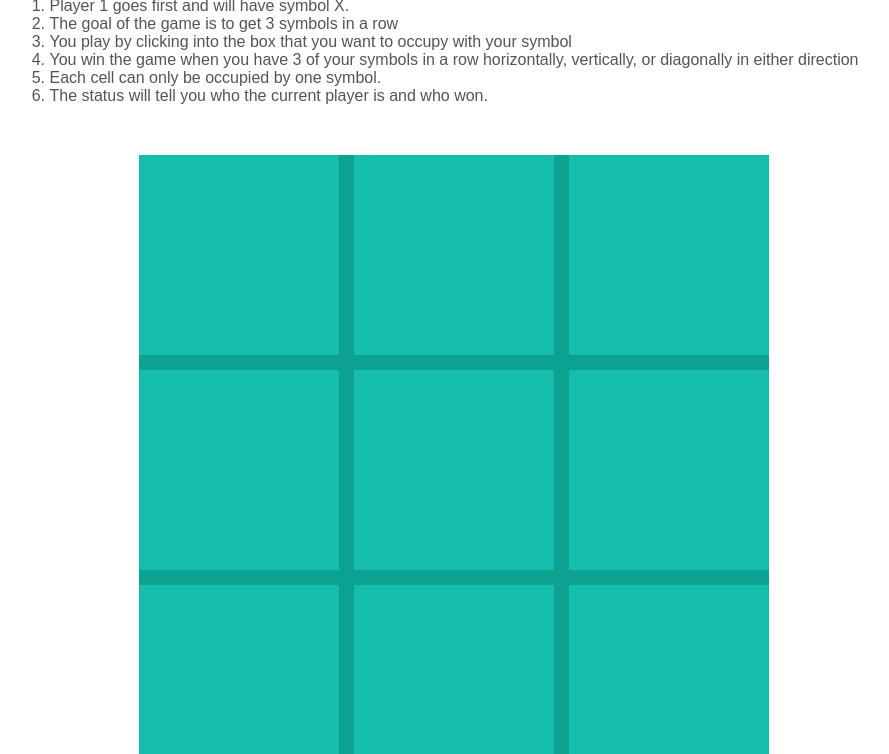
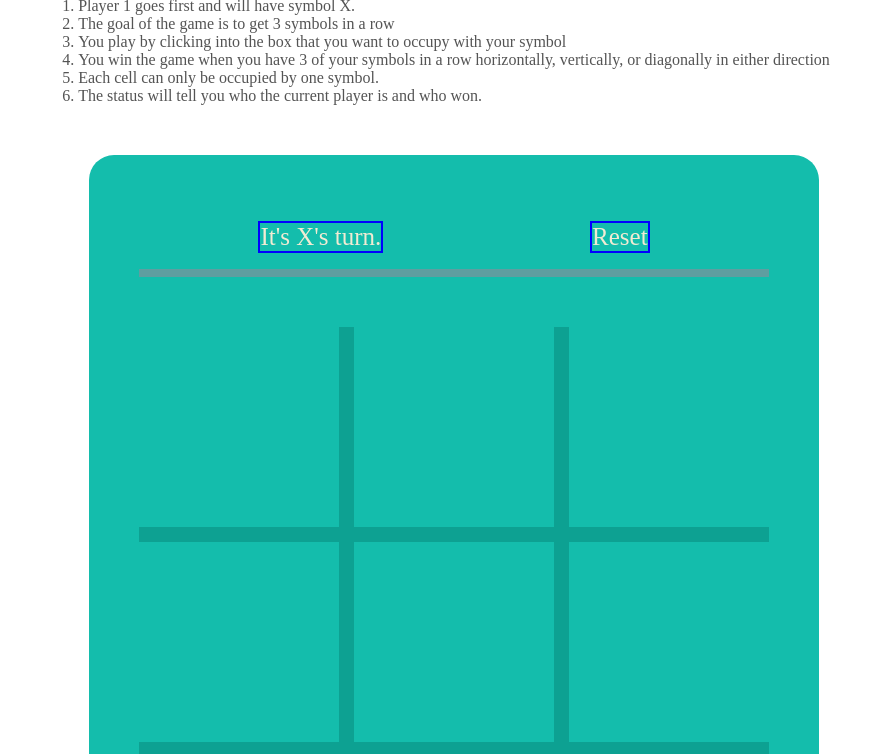
Before and after one commit to VivianeBusch-Wallace/tic-tac-toe-game, a website: page src/index.html in a window 1280 px wide. Shown: the part 58-812 px from the top of the page, without its empty margins (186-1075 px from the left). Drawn offline with nearby package versions, Linux system fonts and the light colour scheme; files that its build step writes are made by us from their sources.

Commit message:
styles temporarily, working on JS now

```diff
--- a/src/index.html
+++ b/src/index.html
@@ -29,8 +29,8 @@
     </div>
     <div class="game-container">
       <div class="status-reset">
-        <div class="status"></div>
-        <div class="reset"></div>
+        <div class="status">It's X's turn.</div>
+        <div class="reset">Reset</div>
       </div>
       <div class="game-grid">
         <div class="game-cell cell1"></div>
--- a/src/scss/_game.scss
+++ b/src/scss/_game.scss
@@ -1,49 +1,45 @@
-* {
-  box-sizing: border-box;
-  margin: 0;
-  padding: 0;
-}
-
-body {
-  color: #545454;
-  @include center(column);
-}
-
-.container {
+.game-container {
   background: #14bdac;
   margin: 50px;
   padding: 50px;
   border-radius: 25px;
 }
 
-.title {
-  text-align: center;
+// .title {
+//   text-align: center;
+// }
+
+// .title span {
+//   color: #f2ebd3;
+// }
+
+.status-reset {
+  display: flex;
+  //   margin-top: 25px;
+  padding: 1rem;
+  font-size: 25px;
+  justify-content: space-around;
+  //   height: 30px;
+  background-color: #14bdac;
+  border-bottom: cadetblue 0.5rem solid;
 }
 
-.title span {
+.status {
   color: #f2ebd3;
-}
-
-.status-action {
-  display: flex;
-  margin-top: 25px;
-  font-size: 25px;
-  justify-content: space-around;
-  height: 30px;
-}
-
-.status span {
-  color: #f2ebd3;
+  border: blue 2px solid;
 }
 
 .reset {
+  color: #f2ebd3;
   cursor: pointer;
+  border: blue 2px solid;
 }
 
 .reset:hover {
-  color: #f2ebd3;
+  color: #f6d872;
 }
 
+// game grid
 .game-grid {
   background: #0da192;
   display: grid;
@@ -52,7 +48,7 @@ body {
   grid-gap: 15px;
   margin-top: 50px;
 }
-
+// game cells
 .game-cell {
   background: #14bdac;
   display: flex;
@@ -62,27 +58,25 @@ body {
   height: 200px;
   width: 200px;
 }
-
+// occupied cells
 .x,
 .o {
   cursor: default;
 }
-
 .x::after {
   content: "×";
   font-size: 200px;
 }
-
 .o::after {
   content: "○";
   color: #f2ebd3;
   font-size: 225px;
 }
-
 .won::after {
   color: #bd022f;
 }
 
+// media queries settings
 @media only screen and (max-width: 1024px) {
   .game-grid {
     margin-top: 25px;
--- a/src/scss/_layout.scss
+++ b/src/scss/_layout.scss
@@ -5,7 +5,6 @@
 }
 
 body {
-  display: flex;
-  font-family: sans-serif;
-  justify-content: center;
+  color: #545454;
+  @include center(column);
 }
```
Also changed, not shown: src/scripts/index.js (+8 -0 lines).
